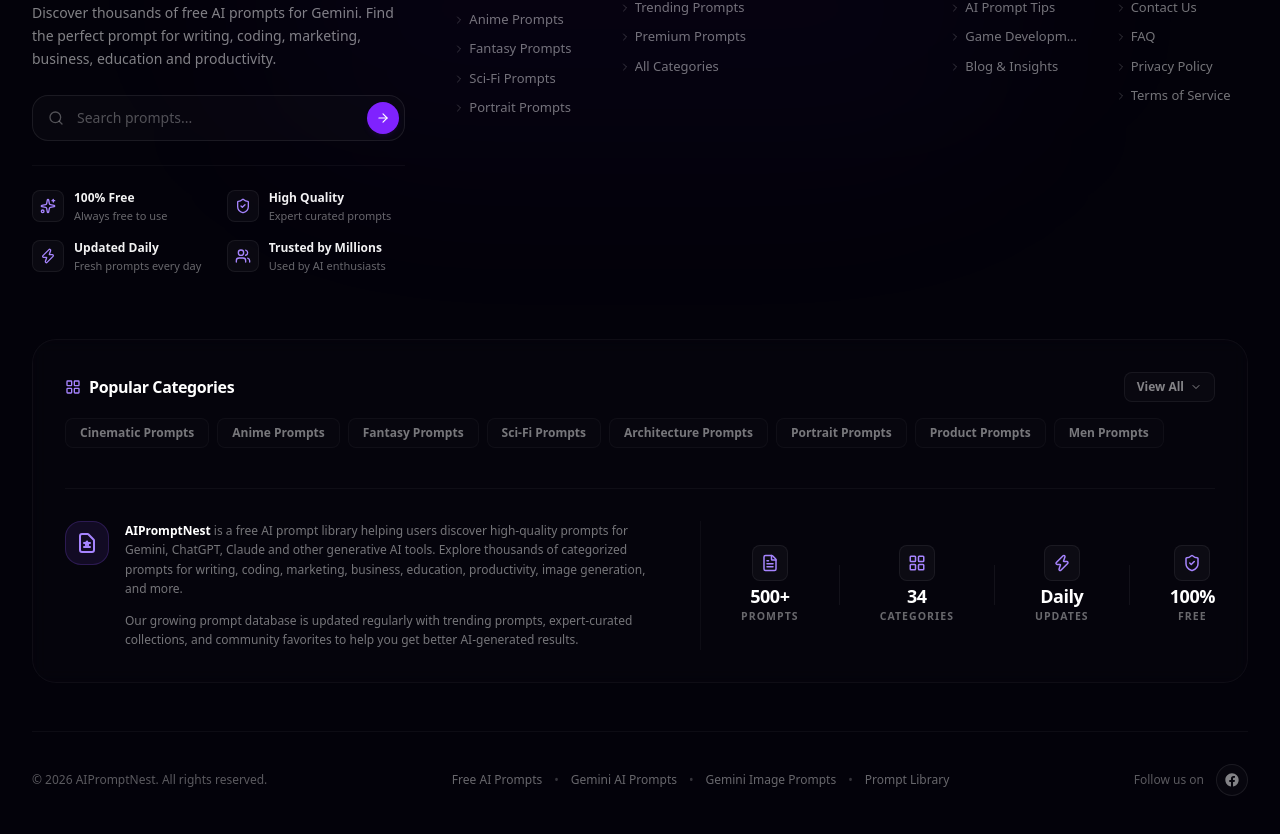
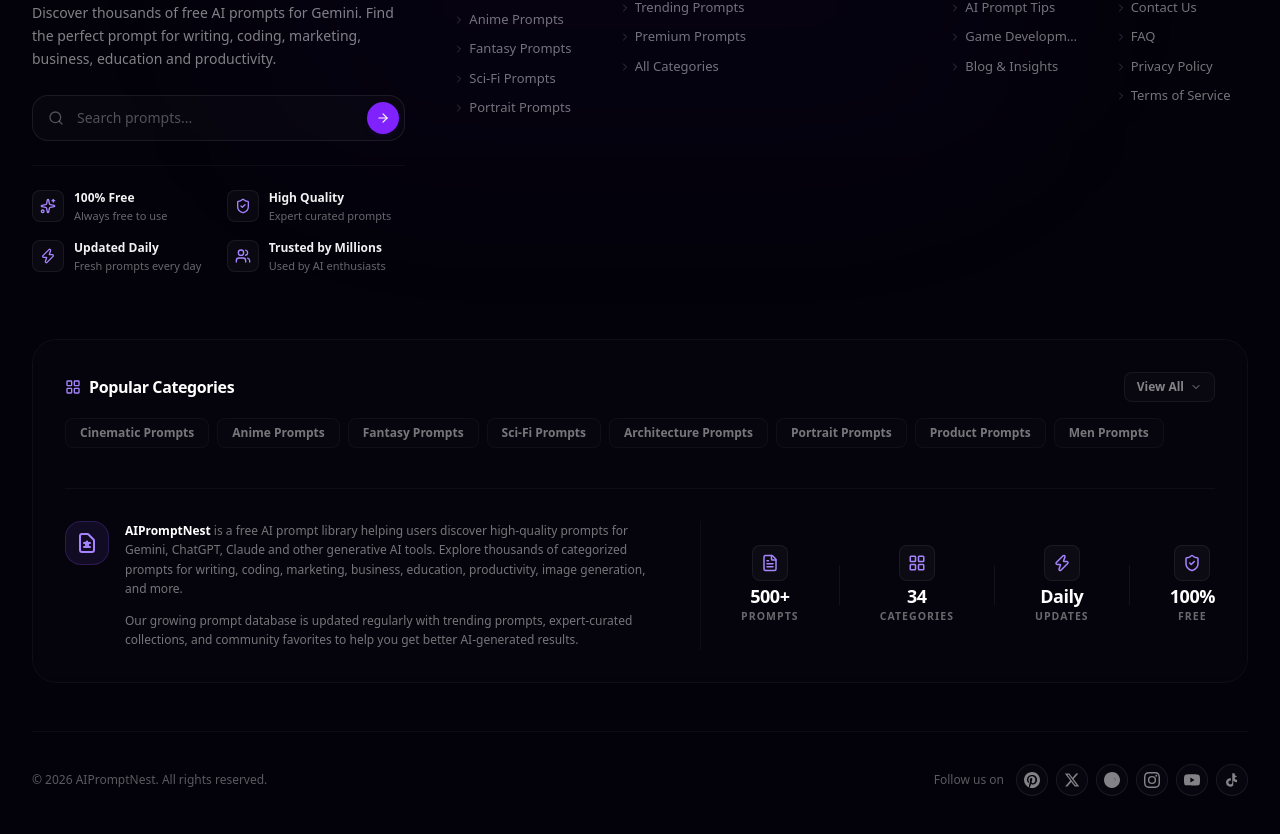
Before and after one commit to prasanthaL/prompt, a Next.js app: page / in a window 1280 px wide. Shown: the part 8258-9092 px from the top of the page. Built offline with nearby package versions, Linux system fonts and the light colour scheme.

Commit message:
footer to add social media icon

```diff
--- a/src/components/Footer.tsx
+++ b/src/components/Footer.tsx
@@ -18,12 +18,23 @@
 } from "lucide-react";
 import { cn } from "@/lib/utils";
 
-// Custom SVG components for social links matching the mockup
-// const XIcon = () => (
-//   <svg className="w-4 h-4" fill="currentColor" viewBox="0 0 24 24">
-//     <path d="M18.244 2.25h3.308l-7.227 8.26 8.502 11.24H16.17l-5.214-6.817L4.99 21.75H1.68l7.73-8.835L1.254 2.25H8.08l4.713 6.231zm-1.161 17.52h1.833L7.084 4.126H5.117z" />
-//   </svg>
-// );
+const XIcon = () => (
+  <svg className="w-4 h-4" fill="currentColor" viewBox="0 0 24 24">
+    <path d="M18.244 2.25h3.308l-7.227 8.26 8.502 11.24H16.17l-5.214-6.817L4.99 21.75H1.68l7.73-8.835L1.254 2.25H8.08l4.713 6.231zm-1.161 17.52h1.833L7.084 4.126H5.117z" />
+  </svg>
+);
+
+const TiktokIcon = () => (
+  <svg className="w-4 h-4" fill="currentColor" viewBox="0 0 24 24">
+    <path d="M19.59 6.69a4.83 4.83 0 0 1-3.77-4.25V2h-3.45v13.67a2.89 2.89 0 0 1-5.2 1.74 2.89 2.89 0 0 1 2.31-4.64c.29 0 .56.04.82.12V9.4a6.33 6.33 0 0 0-1-.08A6.34 6.34 0 0 0 3 15.66a6.34 6.34 0 0 0 10.86 4.48V13a8.28 8.28 0 0 0 5.73 2.25v-3.71a4.84 4.84 0 0 1-3.77-1.44A4.83 4.83 0 0 1 19.59 6.69z" />
+  </svg>
+);
+
+const ThreadsIcon = () => (
+  <svg className="w-4 h-4" fill="currentColor" viewBox="0 0 24 24">
+    <path d="M12.004 0C5.373 0 0 5.373 0 12.004c0 6.63 5.373 12.004 12.004 12.004 6.63 0 12.004-5.373 12.004-12.004C24.008 5.373 18.634 0 12.004 0zm3.896 13.91c-.139 1.947-1.31 3.518-3.155 4.02-1.845.503-3.76-.118-4.912-1.57-.457.214-.94.382-1.442.502 1.34 1.764 3.541 2.58 5.728 2.062 2.39-.567 4.062-2.73 4.25-5.176.104-1.349-.247-2.678-1.026-3.715.151-.237.288-.485.409-.743.988.889 1.547 2.164 1.548 3.62zM12.004 4.542c-4.12 0-7.462 3.342-7.462 7.462s3.342 7.462 7.462 7.462c1.785 0 3.426-.628 4.717-1.683l-1.077-1.192c-1.002.825-2.274 1.317-3.64 1.317-3.257 0-5.904-2.647-5.904-5.904s2.647-5.904 5.904-5.904c2.81 0 5.17 1.97 5.753 4.606.262 1.185.048 2.428-.604 3.407-.652.979-1.69 1.551-2.843 1.571-1.08.019-2.023-.522-2.45-1.411-.326-.678-.292-1.488.087-2.128.379-.64 1.056-1.037 1.808-1.06 1.05-.032 1.83.676 1.874 1.69l1.558.07c-.078-1.782-1.47-3.174-3.252-3.118-1.32.041-2.507.738-3.173 1.864-.666 1.126-.726 2.548-.153 3.738.75 1.56 2.404 2.508 4.3 2.474 1.848-.032 3.509-.947 4.557-2.515 1.048-1.568 1.391-3.557.971-5.453-.933-4.218-4.708-7.37-9.018-7.37z" />
+  </svg>
+);
 
 const FacebookIcon = () => (
   <svg className="w-4 h-4" fill="currentColor" viewBox="0 0 24 24">
@@ -154,12 +165,12 @@
 ];
 
 const SOCIAL_LINKS = [
-  // { href: "https://twitter.com", icon: <XIcon /> },
-  { href: "https://facebook.com", icon: <FacebookIcon /> },
-  // { href: "https://instagram.com", icon: <InstagramIcon /> },
-  // { href: "https://youtube.com", icon: <YoutubeIcon /> },
-  // { href: "https://discord.com", icon: <DiscordIcon /> },
-  // { href: "https://pinterest.com", icon: <PinterestIcon /> },
+  { href: "https://pin.it/6uUNsspq4", icon: <PinterestIcon />, title: "Pinterest" },
+  { href: "https://x.com/aipromptnestN", icon: <XIcon />, title: "Twitter" },
+  { href: "https://www.threads.com/@ai_promptnest", icon: <ThreadsIcon />, title: "Threads" },
+  { href: "https://www.instagram.com/ai_promptnest/", icon: <InstagramIcon />, title: "Instagram" },
+  { href: "https://www.youtube.com/@AiPromptNest", icon: <YoutubeIcon />, title: "YouTube" },
+  { href: "https://www.tiktok.com/@aipromptnest?lang=en-GB", icon: <TiktokIcon />, title: "TikTok" },
 ];
 
 export default function Footer() {
@@ -342,31 +353,17 @@
             © 2026 AIPromptNest. All rights reserved.
           </p>
 
-          <div className="flex flex-wrap items-center justify-center gap-x-3 gap-y-2 text-xs text-white/40">
-            {["Free AI Prompts", "Gemini AI Prompts", "Gemini Image Prompts", "Prompt Library"].map((item, i) => (
-              <React.Fragment key={item}>
-                <Link
-                  href={`/browse?q=${encodeURIComponent(
-                    item.replace("Free ", "").replace("AI ", "").replace("Prompts", "").replace("Library", "").trim()
-                  )}`}
-                  className="hover:text-white transition-colors"
-                >
-                  {item}
-                </Link>
-                {i < 3 && <span className="text-white/20 select-none">•</span>}
-              </React.Fragment>
-            ))}
-          </div>
-
           <div className="flex items-center gap-3">
             <span className="text-xs text-white/35">Follow us on</span>
-            <div className="flex items-center gap-2">
+            <div className="flex flex-wrap items-center gap-2">
               {SOCIAL_LINKS.map((social, i) => (
                 <a
                   key={i}
                   href={social.href}
                   target="_blank"
                   rel="noopener noreferrer"
+                  title={social.title}
+                  aria-label={social.title}
                   className="w-8 h-8 rounded-full border border-white/[0.08] hover:border-violet-500/20 bg-white/[0.02] hover:bg-violet-500/10 flex items-center justify-center text-white/50 hover:text-white transition-all cursor-pointer"
                 >
                   {social.icon}
```
